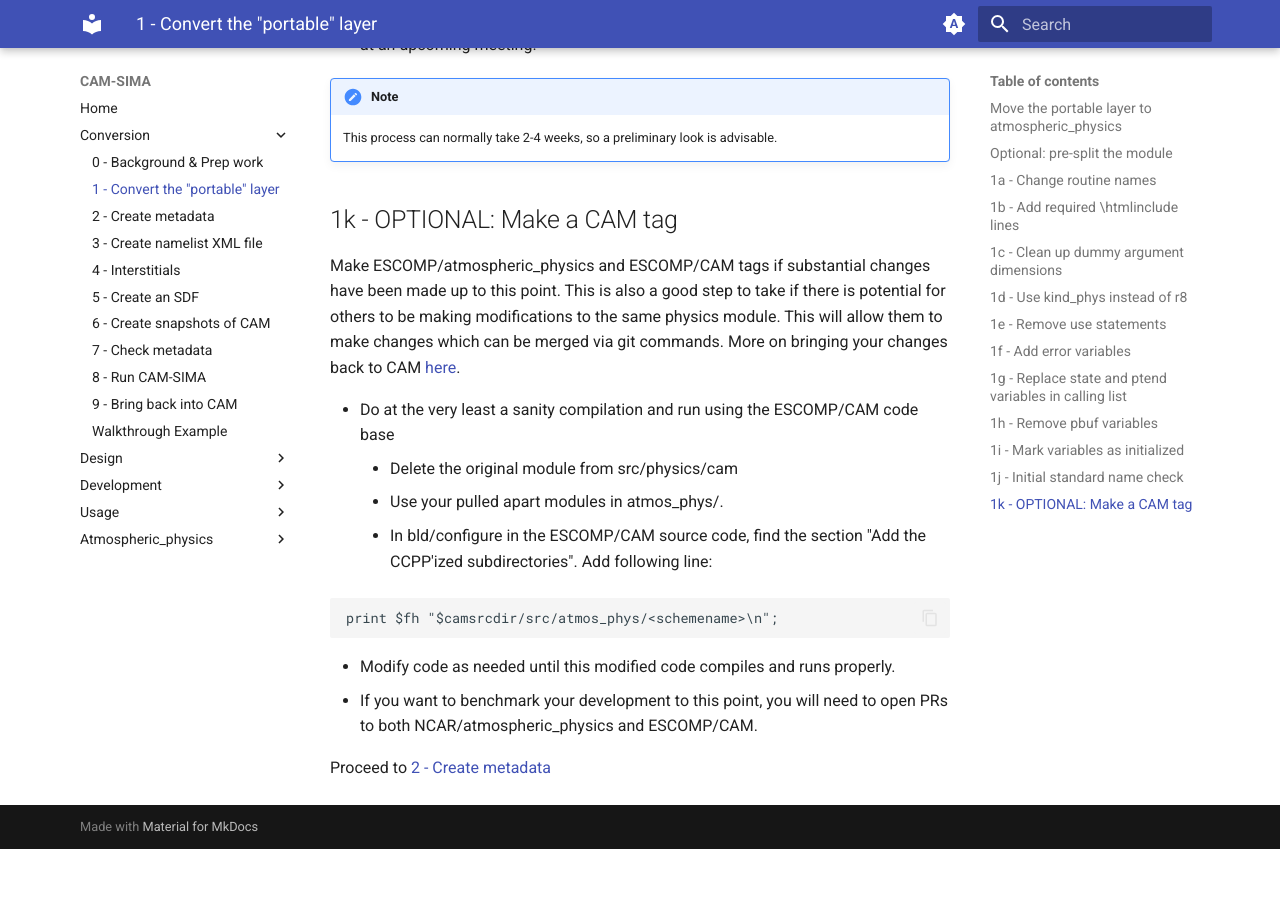
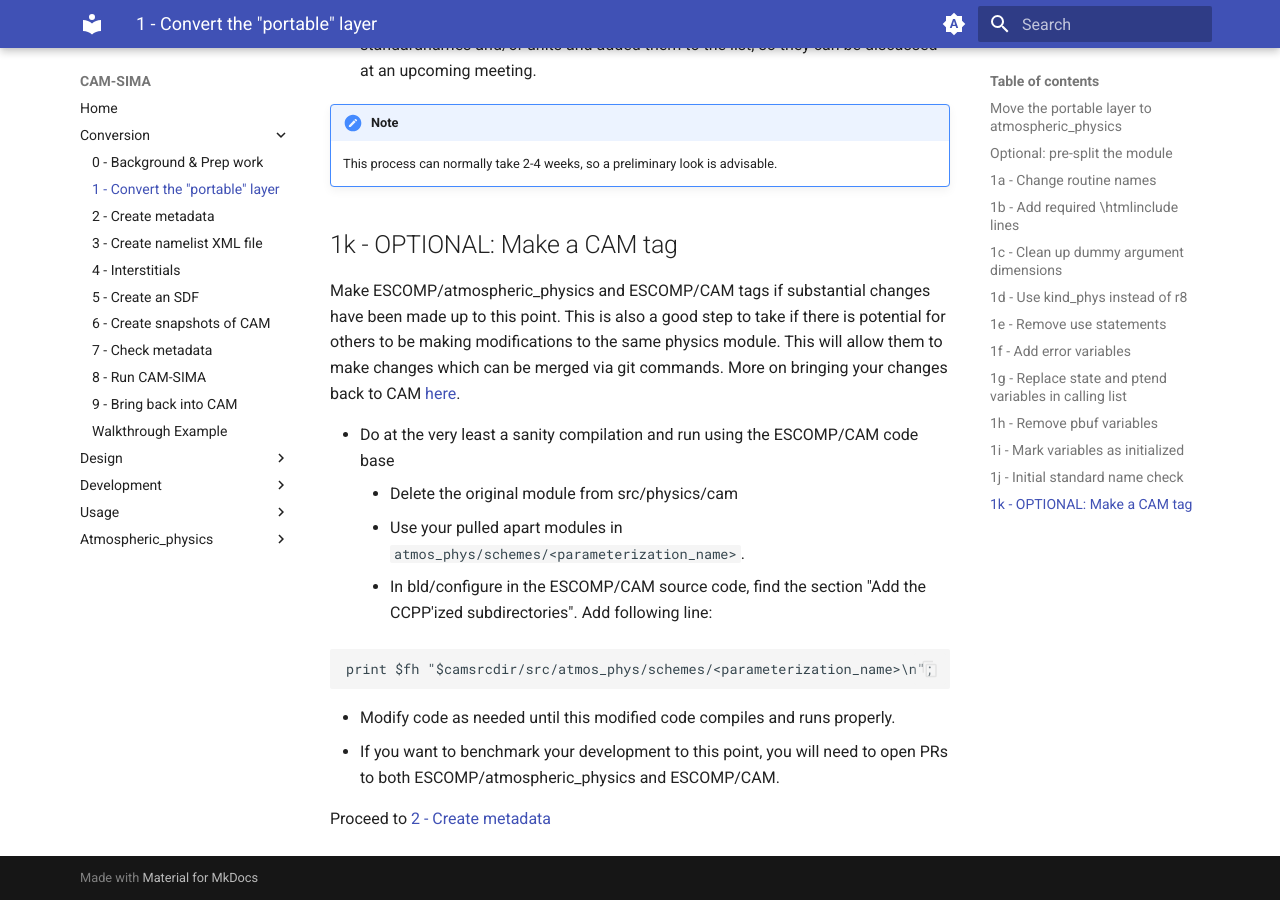
Before and after one commit to kuanchihwang/CAM-SIMA-Docs, an MkDocs documentation site: the page built from docs/conversion/convert-portable-layer.md, in a window 1280 px wide and 900 px high, scrolled down 6423 px. Built offline with MkDocs 1.6.1 and Material for MkDocs 9.7.7, drawn with Linux system fonts in a browser that asks for light colours; before the commit the page ends 7272 px from its top, so only the background shows below that; some of the changed text lies outside the part shown.

Commit message:
update conversion documentation to reflect new atmos_phys directory structure

````diff
--- a/docs/conversion/convert-portable-layer.md
+++ b/docs/conversion/convert-portable-layer.md
@@ -13,13 +13,13 @@ The portable module will most likely live in `$CAM/src/physics/cam` or `$CAM/src
 The driver code in each physics directory is `physpkg.F90`, which typically calls the CAM interface to the portable layer (often called `<parameterization>_cam.F90`), but also sometimes calls portable layer directly.
 Once you locate the core code that you will be converting, copy it into the new directory you created in the atmospheric_physics submodule directory:
 ```
-cp $CAM/src/physics/<physics_subdir>/<file>.F90 $CAM-SIMA/src/physics/ncar_ccpp/<parameterization_name>
+cp $CAM/src/physics/<physics_subdir>/<file>.F90 $CAM-SIMA/src/physics/ncar_ccpp/schemes/<parameterization_name>
 ```
 
 ## Optional: pre-split the module
 Many CAM schemes have more than one "run" or "tend" method contained within them.  To split them into separate files and test them, do the following:
 
-- In the atmospheric physics directory (`ncar_ccpp`), create a separate module for each piece which has a "run" or "tend" method.
+- In the atmospheric physics directory (`ncar_ccpp/schemes/<parameterization_name>`), create a separate module for each piece which has a "run" or "tend" method.
     - An easy way to see what routines need to be separated out, is to look at the "use" statement(s) in `physpkg.F90` for your parametrization's module.  If more than one routine is listed, you most likely will need to separate these out.
 - If there is shared, module-level data or shared subroutines which are called internally, put these all in a <scheme_name>_common.F90 module.
 
@@ -169,12 +169,12 @@ Make ESCOMP/atmospheric_physics and ESCOMP/CAM tags if substantial changes have
 
 - Do at the very least a sanity compilation and run using the ESCOMP/CAM code base
     - Delete the original module from src/physics/cam
-    - Use  your pulled apart modules in atmos_phys/<schemename>.
+    - Use  your pulled apart modules in `atmos_phys/schemes/<parameterization_name>`.
     - In bld/configure in the ESCOMP/CAM source code, find the section "Add the CCPP'ized subdirectories".  Add following line:
 ```
-print $fh "$camsrcdir/src/atmos_phys/<schemename>\n";
+print $fh "$camsrcdir/src/atmos_phys/schemes/<parameterization_name>\n";
 ```
 - Modify code as needed until this modified code compiles and runs properly.
-- If you want to benchmark your development to this point, you will need to open PRs to both NCAR/atmospheric_physics and ESCOMP/CAM.
+- If you want to benchmark your development to this point, you will need to open PRs to both ESCOMP/atmospheric_physics and ESCOMP/CAM.
 
 Proceed to [2 - Create metadata](create-metadata.md)
````
Also changed, not shown: docs/conversion/conversion-background.md (+1 -1 lines), docs/conversion/create-sdf.md (+1 -1 lines), docs/conversion/interstitials.md (+3 -3 lines), docs/conversion/walkthrough.md (+3 -3 lines).
